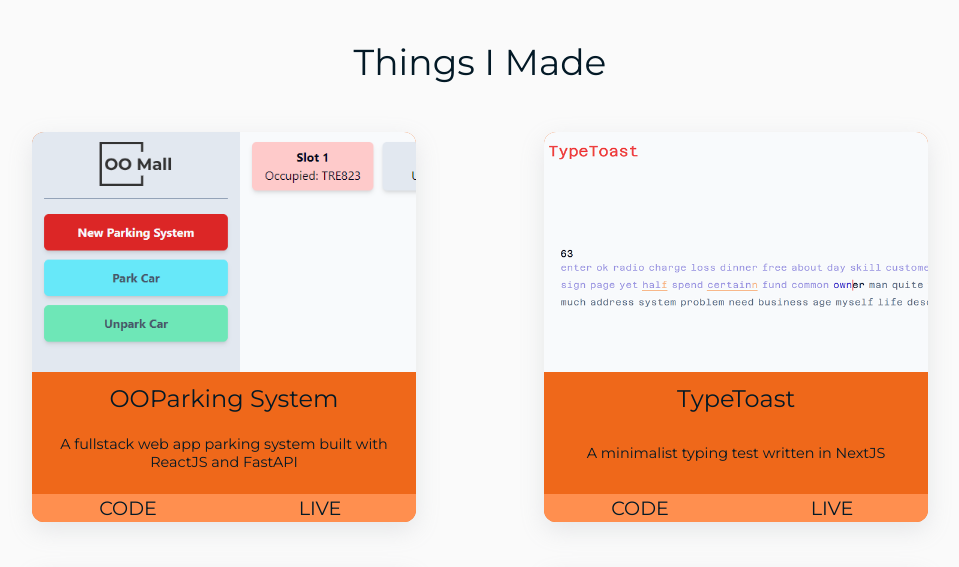
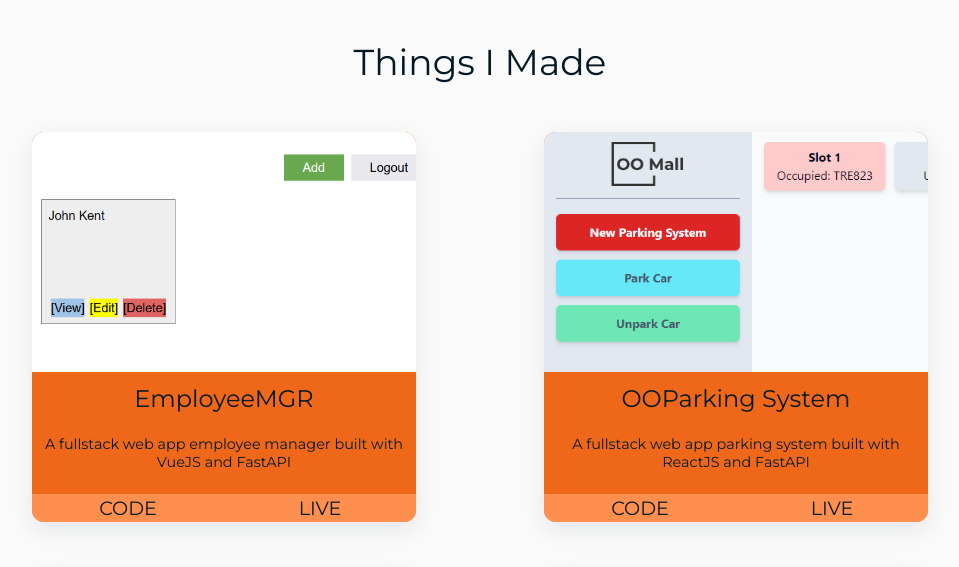
Before and after one commit to Saliovin/Portfolio, a website: page index.html in a window 1280 px wide. Shown: the part 880-1447 px from the top of the page, without its empty margins (160-1119 px from the left). Drawn offline with Linux system fonts and the light colour scheme.

Commit message:
Added EmplyeeMGR

```diff
--- a/index.html
+++ b/index.html
@@ -137,6 +137,29 @@
           <div class="anim card">
             <div class="cardImg">
               <img
+                src="/assets/EmployeeMGR.png"
+                height="300px"
+                alt="EmployeeMGR preview"
+              />
+            </div>
+            <div class="cardDesc baseFlex">
+              <div class="cardTitle">EmployeeMGR</div>
+              <div class="smallFont cardDetail">
+                A fullstack web app employee manager built with VueJS and FastAPI
+              </div>
+            </div>
+            <div class="cardButtons baseFlex">
+              <a href="https://github.com/Saliovin/EmployeeMGR" target="_blank">
+                <button>CODE</button>
+              </a>
+              <a href="https://employee.labtoast.com/" target="_blank">
+                <button>LIVE</button>
+              </a>
+            </div>
+          </div>
+          <div class="anim card">
+            <div class="cardImg">
+              <img
                 src="/assets/OOParking.PNG"
                 height="300px"
                 alt="OOParking preview"
```
Also changed, not shown: assets/EmployeeMGR.png (added).
